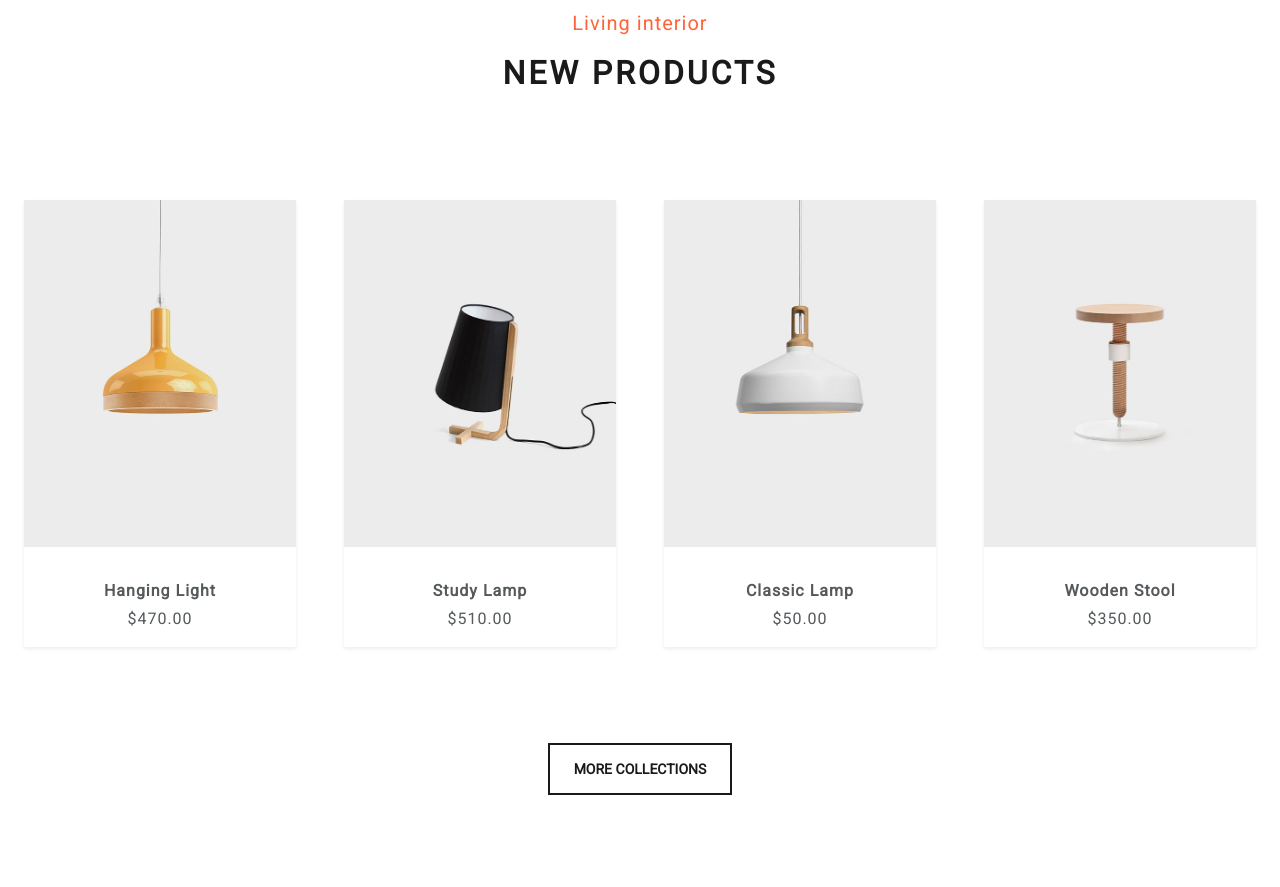
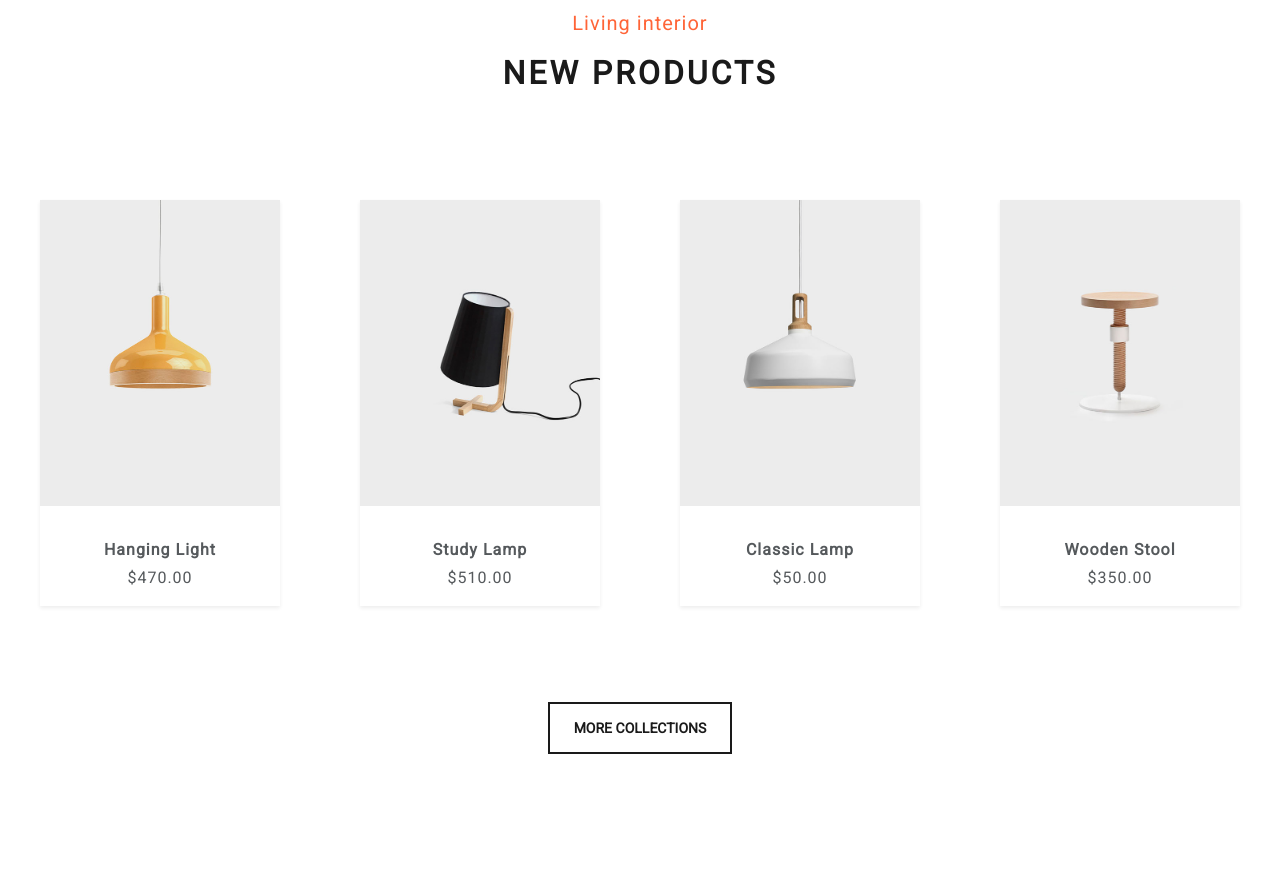
Before and after one commit to bao201102/BorisFurniture, a PHP site: page / in a window 1280 px wide. Shown: the part 892-1779 px from the top of the page. Run offline with PHP 8.4, Linux system fonts and the light colour scheme; data comes from the database, SQL or seed files in the repository.

Commit message:
Update index

```diff
--- a/views/index.php
+++ b/views/index.php
@@ -63,7 +63,7 @@ require_once APPROOT . '/views/includes/head.php';
                             } ?>
                             <div class="col-6 col-md-3 box">
                                 <form action="<?= URLROOT ?>/Cart/addProductToCart/<?= $prod_id ?>" method="POST">
-                                    <div class="card border-0 shadow-sm mb-5 mx-auto" style="min-width: 21vh; max-width: 34vh;">
+                                    <div class="card border-0 shadow-sm mb-5 mx-auto" style="min-width: 21vh; max-width: 30vh;">
                                         <input type="hidden" name="prod_quantity" value="1">
                                         <a href="<?= URLROOT ?>/Home/details/<?= $prod_id ?>">
                                             <img src="<?= IMAGE ?>/<?= $data['image'][$i]['img_link'] ?>" class="card-img-top img-fluid" alt="...">
```
